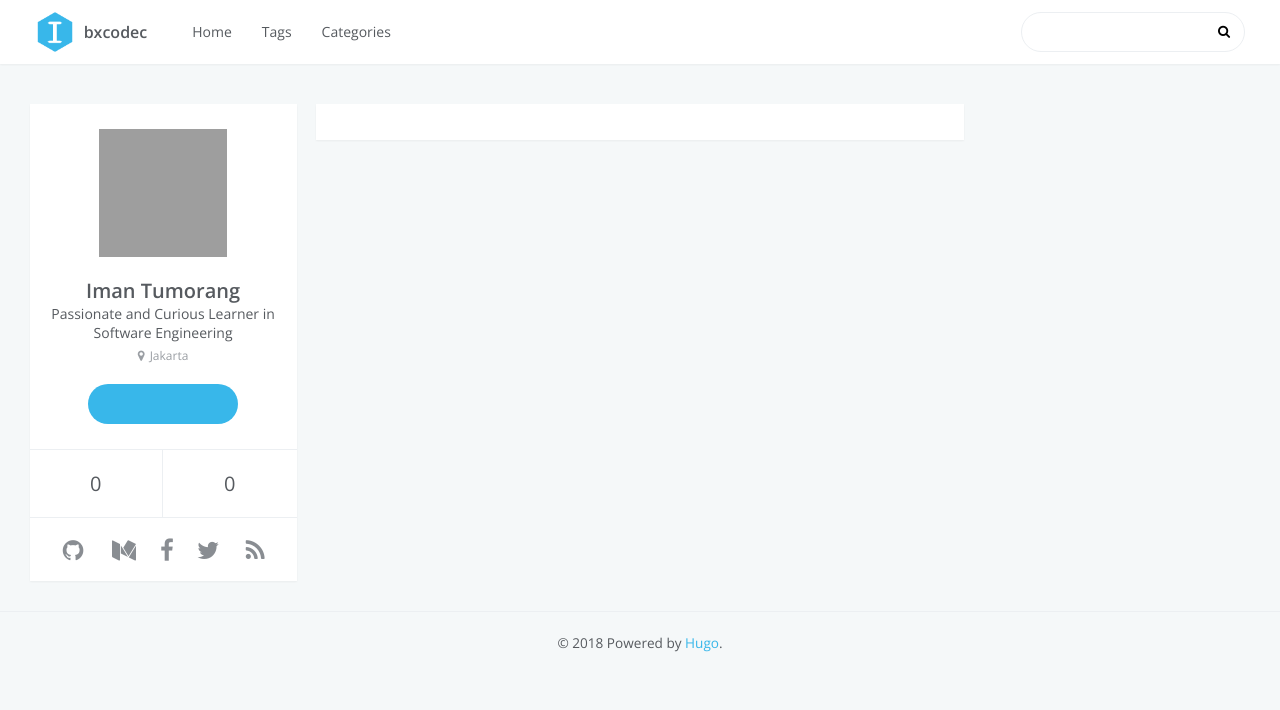
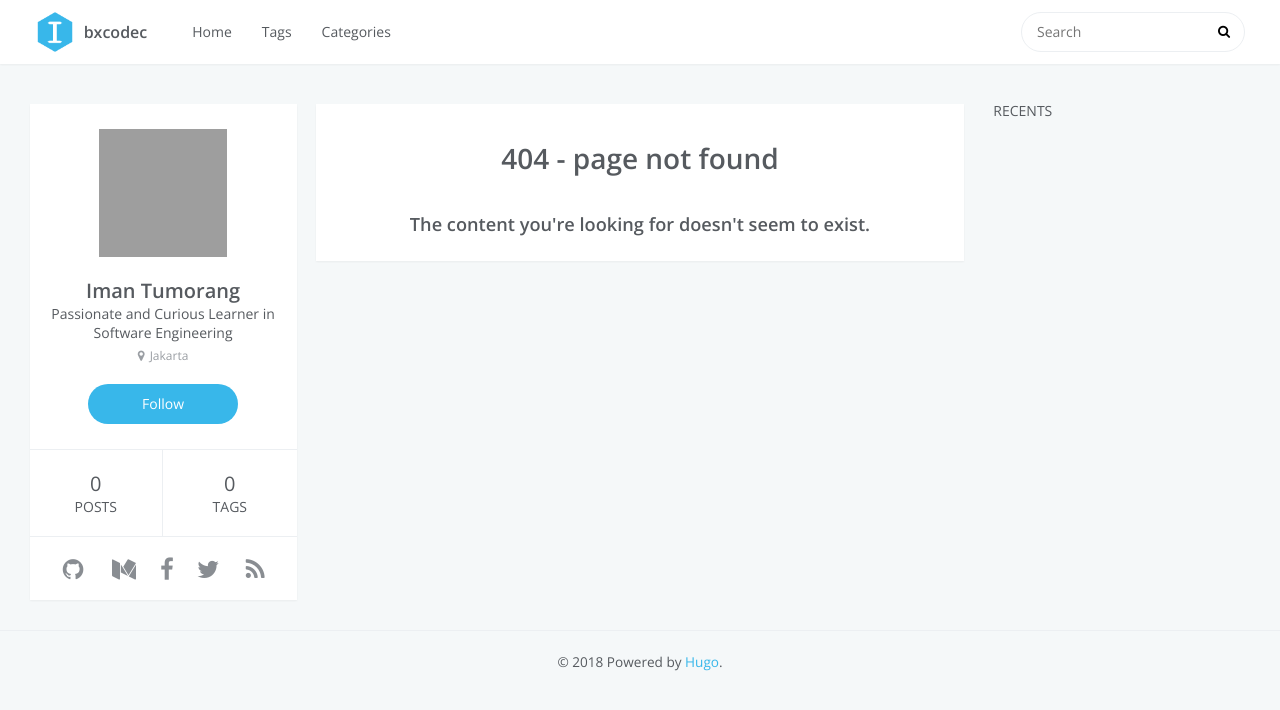
Before and after one commit to bxcodec/bxcodec.github.io, a plain HTML site: page 404.html in a window 1280 px wide. Drawn offline with nearby package versions, Linux system fonts and the light colour scheme; some packages are replaced by stand-ins of ours; grey boxes are pictures that could not be loaded.

Commit message:
new update

```diff
--- a/404.html
+++ b/404.html
@@ -102,7 +102,7 @@
         </nav>
         <div id="search-form-wrap">
           <form action="//google.com/search" method="get" accept-charset="UTF-8" class="search-form">
-              <input type="search" name="q" class="search-form-input" placeholder="">
+              <input type="search" name="q" class="search-form-input" placeholder="Search">
               <button type="submit" class="search-form-submit">
               </button>
               <input type="hidden" name="sitesearch" value="https://bxcodec.github.io/" />
@@ -163,21 +163,21 @@
       <span id="location"><i class="fa fa-map-marker"></i>Jakarta</span>
 
           <a id="follow" href="https://github.com/bxcodec">
-
+              Follow
           </a>
 
     </div>
     <div class="article-info profile-block">
       <div class="article-info-block">
         0
-        <span></span>
+        <span>Posts</span>
       </div>
       <div class="article-info-block">
 
           0
 
         <span>
-
+            Tags
         </span>
       </div>
     </div>
@@ -261,10 +261,10 @@
             <p>
                 <center>
                 <h1>
-
+                    404 - page not found
                 </h1>
                 <h3>
-
+                    The content you&#39;re looking for doesn&#39;t seem to exist.
                 </h3>
                 </center>
             </p>
@@ -279,7 +279,7 @@
 
 <div class="widget-wrap">
     <h3 class="widget-title">
-
+        Recents
     </h3>
     <div class="widget">
         <ul id="recent-post">
```
Also changed, not shown: categories/index.html (+5 -5 lines), categories/page/1/index.html (deleted, +0 -1 lines), index.html (+5 -5 lines), tags/index.html (+5 -5 lines), tags/page/1/index.html (deleted, +0 -1 lines), img/apple-touch-icon.png (deleted), img/favicon.ico (deleted).
